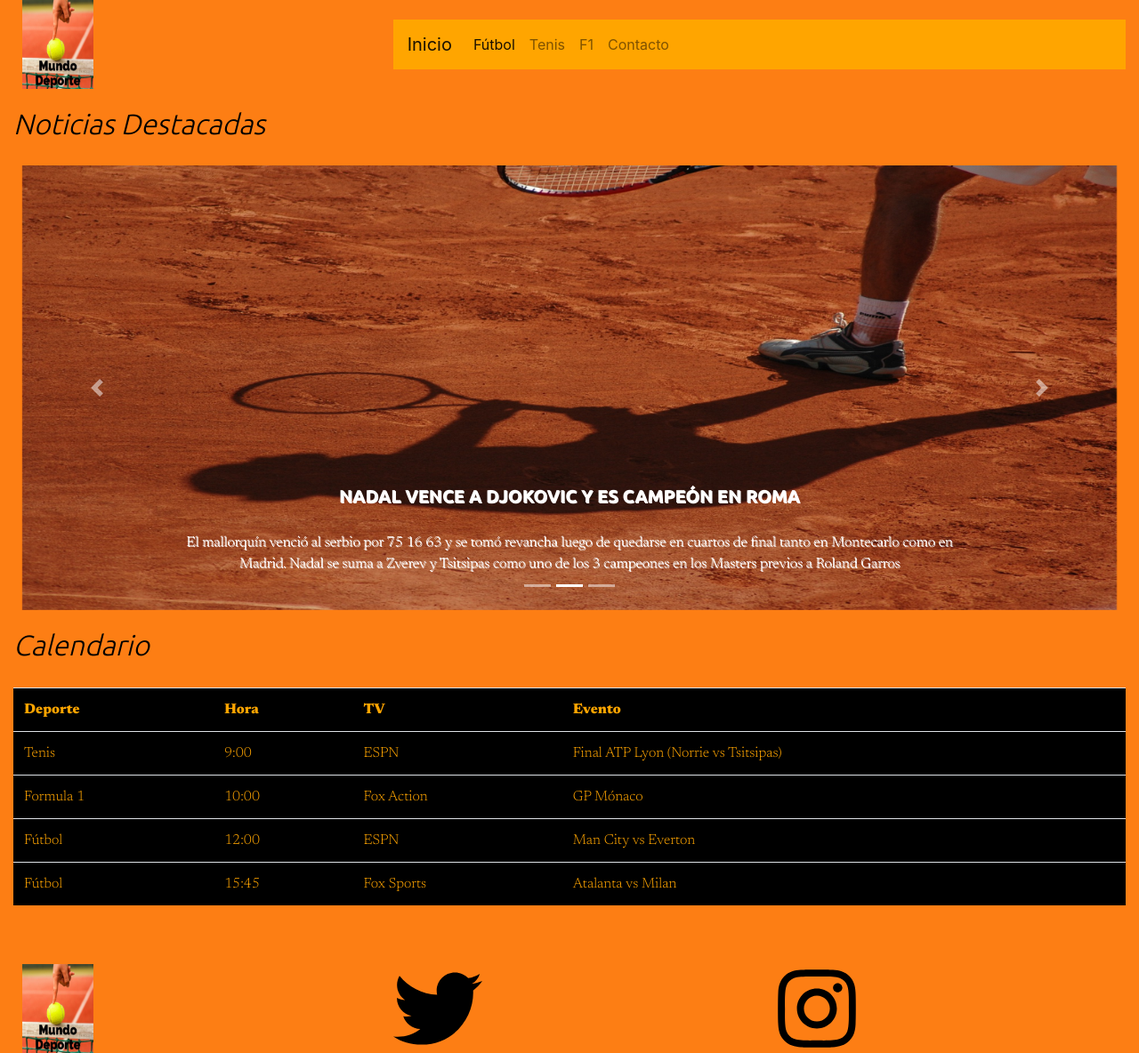
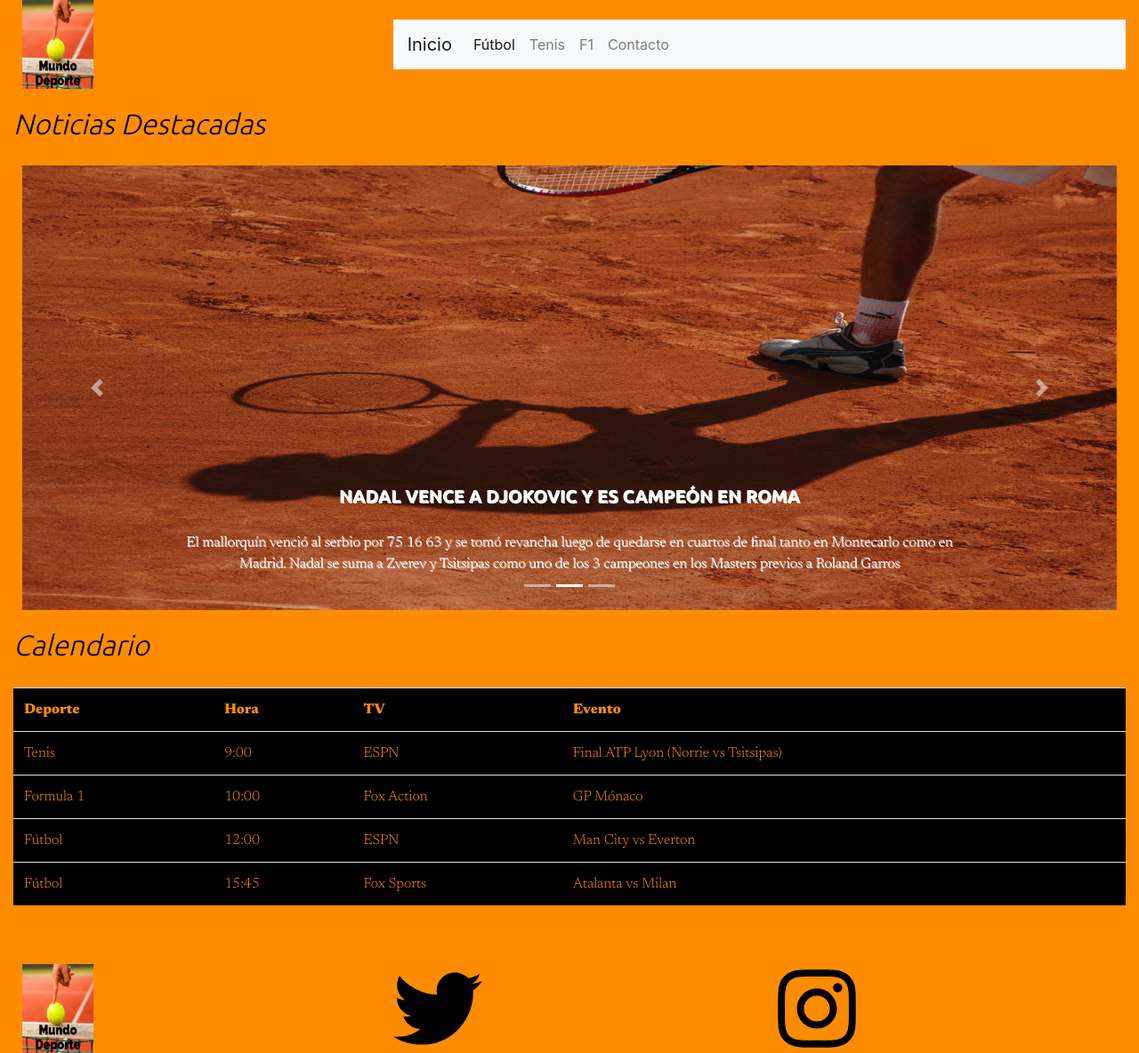
Before and after one commit to fedebastante/Mundo-Deporte-Bastante-Entrega-4-Proyecto-Final, a website: page index.html in a window 1280 px wide. Shown: the whole page at 89% size. Drawn offline with nearby package versions, Linux system fonts and the light colour scheme.

Commit message:
cambio nav

```diff
--- a/scss/bootstrap.scss
+++ b/scss/bootstrap.scss
@@ -53,7 +53,7 @@ $doscientos:200px;
 $trescientos:300px;
 $cientocincuenta:150px;
 $treinta:30px;
-$naranja:orange;
+$naranja:darkorange;
 $negro:black;
 $centro:center;
 $blanco: white;
@@ -67,7 +67,7 @@ width: $cien;
 height: $cien;
 }
 body {
-background-color: $orange;
+background-color: $naranja;
 padding: $cero;
 margin: $cero;
 }
@@ -85,7 +85,7 @@ width: $cien;
 color: $negro;
 }
 .bg-light {
-background-color: $naranja !important;
+background-color: $naranja;
 }
 .alinear {
 align-items: $centro;
```
Also changed, not shown: css/estilo.css.
